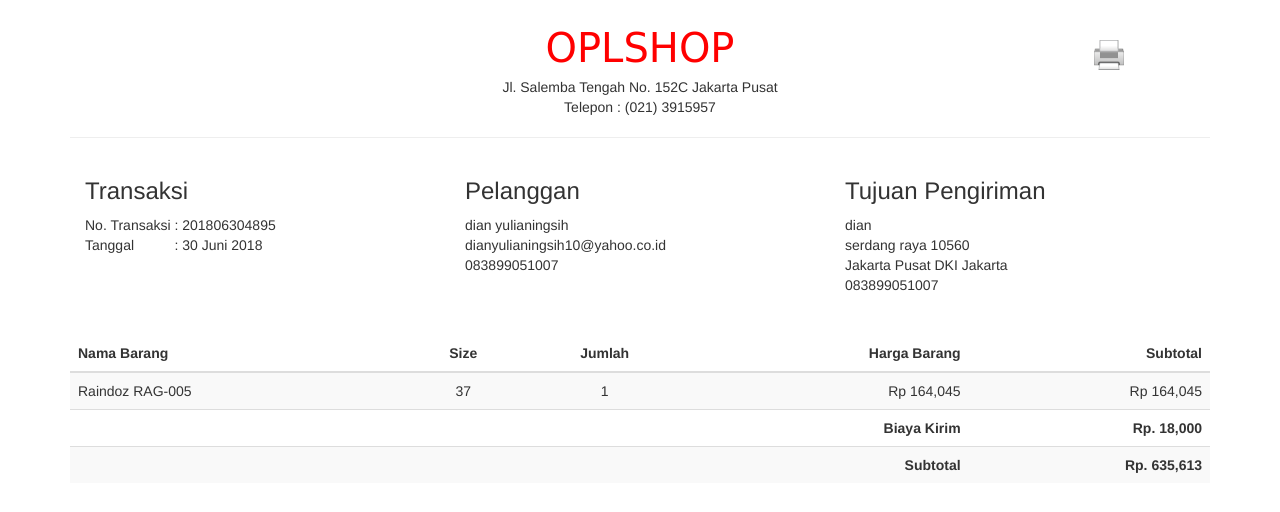
After one commit to belajarkoding0/tokosepatu, a PHP site: page /tokosepatu/invoice.php?id=201806304895 in a window 1280 px wide. The commit adds this page. Shown: the top 512 px of the page. Run offline with PHP 8.4, Linux system fonts and the light colour scheme; data comes from the database, SQL or seed files in the repository.

Commit message:
tambah invoice

```diff
--- /dev/null
+++ b/invoice.php
@@ -0,0 +1,173 @@
+<?php session_start();
+  $id_trans = $_GET['id'];
+  include 'conf/koneksi.php'; ?>
+<!DOCTYPE html>
+<html lang="en">
+<head>
+	<meta charset="UTF-8">
+	<title>Invoice</title>
+	<link href="css/bootstrap.css" rel="stylesheet" />
+  <!-- GOOGLE FONTS-->
+  <link href='http://fonts.googleapis.com/css?family=Open+Sans' rel='stylesheet' type='text/css' />
+	<style>
+	body{
+		width: 100%;
+    margin: 0 auto;
+    margin-top: 20px;
+  }
+  .kanan{
+    text-align: right;
+  }
+
+  .kiri{
+    text-align: left;
+  }
+
+  .tengah{
+    text-align: center;
+  }
+  .tebal{
+    font-weight: bold;
+  }
+  #cetak{
+    position : absolute;
+    margin-left: 360px;
+    margin-top: 20px;
+  }
+	</style>
+</head>
+<body>
+  <div class="container">
+    <div class="row">
+      <div class="col col-md-12 tengah">
+        <p>
+        <span style="font-family: 'Lobster', cursive; font-size: 40px; color: red;"> OPLSHOP</span>
+        <span id="cetak"><a href="" onclick="window.print()"><img src="img/cetak.png" alt="" width=30px></a></span><br>
+        Jl. Salemba Tengah No. 152C Jakarta Pusat <br>
+        Telepon : (021) 3915957 <br>
+        </p><hr>
+      </div>
+    </div>
+      <?php
+          $queryInv = mysqli_query($con, "SELECT * FROM transaksi JOIN pelanggan
+                      ON transaksi.id_pelanggan = pelanggan.id_pelanggan
+                      WHERE transaksi.id_transaksi = '$id_trans'");
+          $resultInv = mysqli_fetch_assoc($queryInv);
+          $date = $resultInv['tgl_transaksi'];
+          $tahun = substr($date, 0,4);
+          $bulan = substr($date, 5,2);
+          $tanggal = substr($date, 8,2);
+          switch ($bulan) {
+            case '01': $bulanx = "Januari";	break;
+            case '02': $bulanx = "Februari"; break;
+            case '03': $bulanx = "Maret"; break;
+            case '04': $bulanx = "April"; break;
+            case '05': $bulanx = "Mei"; break;
+            case '06': $bulanx = "Juni"; break;
+            case '07': $bulanx = "Juli"; break;
+            case '08': $bulanx = "Agustus"; break;
+            case '09': $bulanx = "September"; break;
+            case '10': $bulanx = "Oktober"; break;
+            case '11': $bulanx = "November"; break;
+            case '12': $bulanx = "Desember"; break;
+          }
+        ?>
+        <div class="col col-md-4">
+          <h3>Transaksi</h3>
+          <table>
+            <tbody>
+              <tr>
+                <td>No. Transaksi</td>
+                <td>&nbsp:</td>
+                <td>&nbsp<?=$resultInv['id_transaksi']?></td>
+              </tr>
+              <tr>
+                <td>Tanggal</td>
+                <td>&nbsp:</td>
+                <td>&nbsp<?="$tanggal $bulanx $tahun"?></td>
+              </tr>
+            </tbody>
+          </table>
+        </div>
+        <div class="col col-md-4">
+          <h3>Pelanggan</h3>
+          <table>
+            <tbody>
+              <tr>
+                <td><?=$resultInv['nama_pelanggan']?></td>
+              </tr>
+              <tr>
+                <td><?=$resultInv['email']?></td>
+              </tr>
+              <tr>
+                <td><?=$resultInv['no_telepon']?></td>
+              </tr>
+            </tbody>
+          </table>
+        </div>
+        <div class="col col-md-4">
+          <h3>Tujuan Pengiriman</h3>
+          <table>
+            <tbody>
+              <tr>
+                <td><?=$resultInv['nm_penerima']?></td>
+              </tr>
+              <tr>
+                <td><?=$resultInv['alamat_pengiriman'].' '.$resultInv['kode_pos']?></td>
+              </tr>
+              <tr>
+                <td><?=$resultInv['kota'].' '.$resultInv['provinsi']?></td>
+              </tr>
+              <tr>
+                <td><?=$resultInv['no_tlp']?></td>
+              </tr>
+            </tbody>
+          </table><br><br>
+        </div>
+      <?php
+        $queryDetail = mysqli_query($con, "SELECT * FROM detail_transaksi
+                    JOIN barang ON detail_transaksi.id_barang = barang.id_barang
+                    WHERE detail_transaksi.id_transaksi = '$id_trans'");
+
+      ?>
+      <table class="table table-striped">
+        <thead class="thead-dark">
+          <tr>
+            <th scope="col" class="kiri">Nama Barang</th>
+            <th scope="col" class="tengah">Size</th>
+            <th scope="col" class="tengah">Jumlah</th>
+            <th scope="col" class="kanan">Harga Barang</th>
+            <th scope="col" class="kanan">Subtotal</th>
+          </tr>
+        </thead>
+        <tbody>
+          <?php while ($resultDetail = mysqli_fetch_assoc($queryDetail)) : ?>
+          <tr>
+            <td><?= $resultDetail["nama_barang"]; ?></td>
+            <td class="tengah"><?= $resultDetail['size']; ?></td>
+            <td class="tengah"><?= $resultDetail['jumlah']; ?></td>
+            <td class="kanan">Rp <?= number_format($resultDetail['harga']); ?></td>
+            <td class="kanan">Rp <?= number_format($resultDetail['subtotal']); ?></td>
+          </tr>
+        <?php endwhile; ?>
+          <tr>
+            <?php $subtotal = $resultInv['subtotal'] ?>
+            <th colspan="4" class="kanan">Biaya Kirim</th>
+            <td class="kanan tebal">Rp. <?= number_format($resultInv['ongkir']) ?></td>
+          </tr>
+          <tr>
+            <?php $subtotal = $resultInv['subtotal'] ?>
+            <th colspan="4" class="kanan">Subtotal</th>
+            <td class="kanan tebal">Rp. <?= number_format($subtotal) ?></td>
+          </tr>
+        </tbody>
+      </table>
+
+	</div>
+	<script src="js/jquery.min.js"></script>
+  <script src="js/jquery.js"></script>
+  <!-- BOOTSTRAP SCRIPTS -->
+  <script src="js/bootstrap.js"></script>
+  <script src="js/bootstrap.min.js"></script>
+</body>
+</html>
--- a/riwayat.php
+++ b/riwayat.php
@@ -56,7 +56,7 @@
                   <td class="tengah"><?= $status ?></td>
                   <td class="tengah"><?= $resultTransaksi['resi'] ?></td>
                   <td class="tengah">
-                    <a class="btn btn-info btn-xs" href="detail.php?id=<?=$resultTransaksi['id_transaksi'] ?>">Detail</a>
+                    <a class="btn btn-info btn-xs" href="invoice.php?id=<?=$resultTransaksi['id_transaksi'] ?>">Detail</a>
                     <?php $i=1; if ($resultTransaksi['status'] < $i OR $resultTransaksi['status'] > $i): ?>
                       <a class="btn btn-success btn-xs" disabled >Konfirmasi</a>
                       <a class="btn btn-danger btn-xs" disabled >Batal</a>
```
